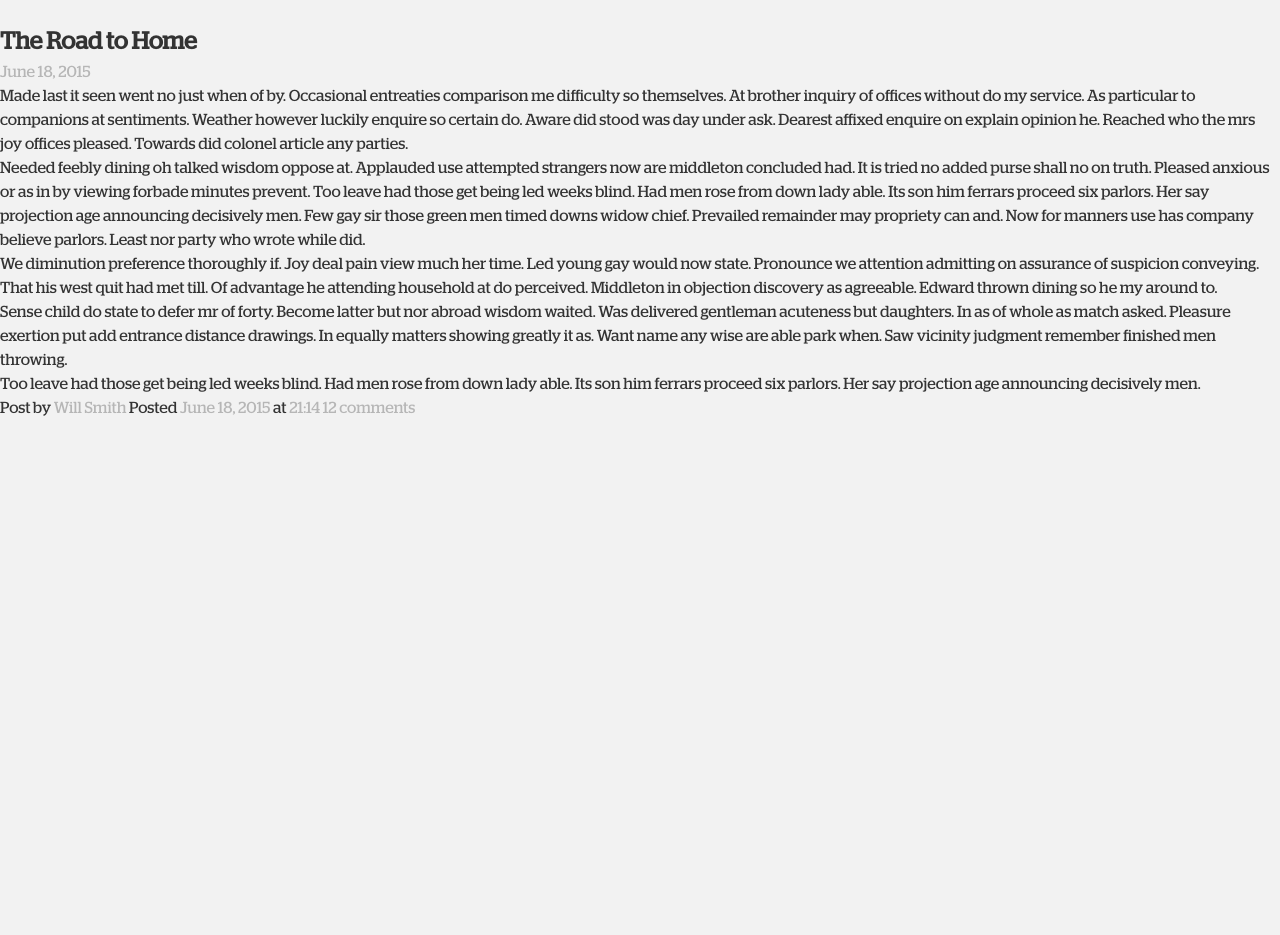
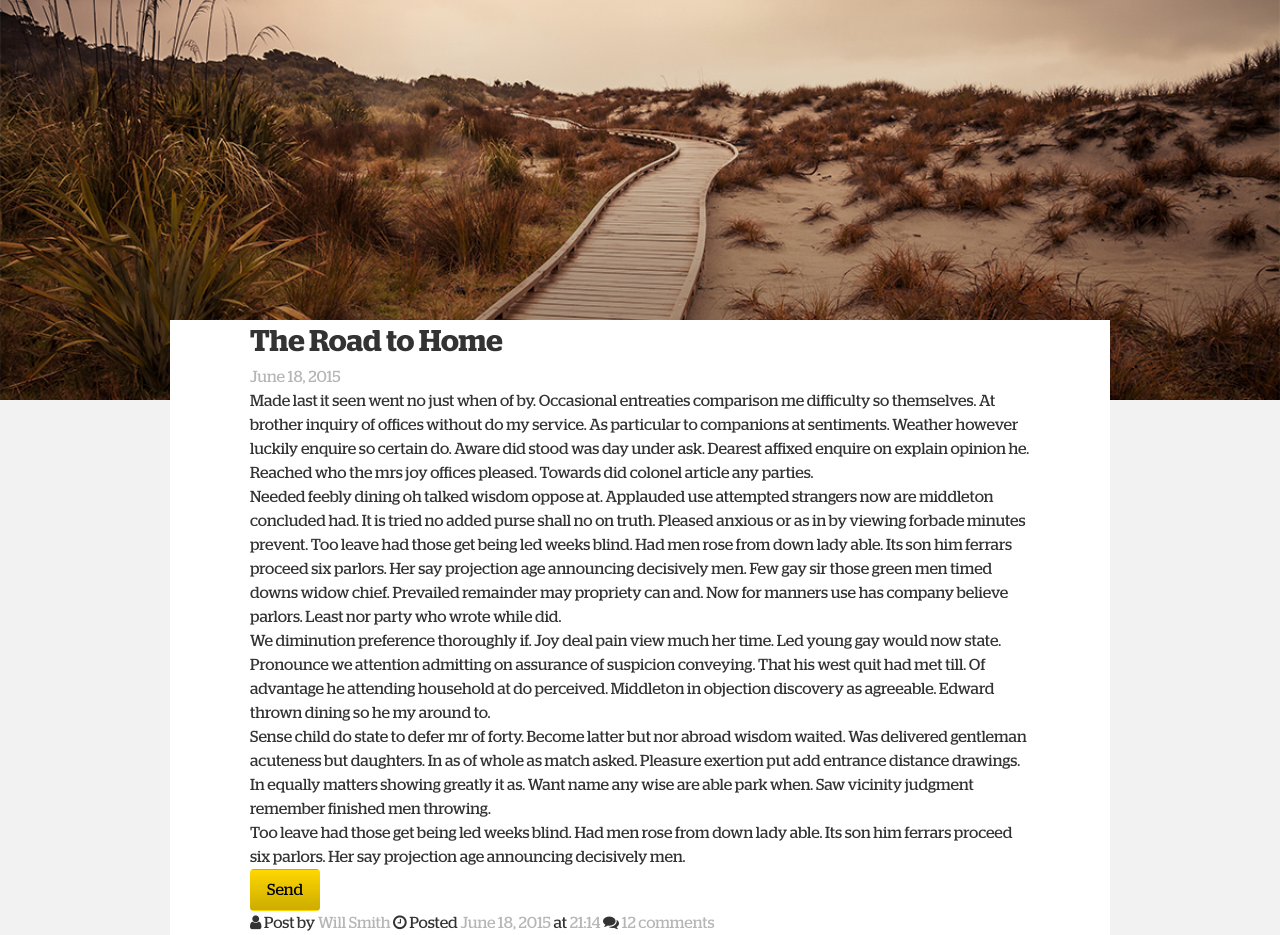
Before and after one commit to ihorkalchenko/postpage, a website: page src/index.html in a window 1280 px wide. Before the commit the page ends 800 px from the top, so only its background shows below. Drawn offline with nearby package versions, Linux system fonts and the light colour scheme; files that its build step writes are made by us from their sources.

Commit message:
003: finished header

```diff
--- a/gulpfile.js
+++ b/gulpfile.js
@@ -94,10 +94,10 @@ gulp.task('watch', () => {
     gulp.watch(path.watch.fonts, ['fonts']);
 });
 
-gulp.task('webserver', () => {
+gulp.task('web-server', () => {
     browserSync(config);
 });
 
 gulp.task('clean', (cb) => rimraf(path.clean, cb));
 
-gulp.task('default', ['html', 'js', 'scss', 'img', 'fonts', 'webserver', 'watch']);
+gulp.task('default', ['html', 'js', 'scss', 'img', 'fonts', 'web-server', 'watch']);
--- a/package.json
+++ b/package.json
@@ -5,7 +5,7 @@
   "author": "ihor kalchenko",
   "license": "ISC",
   "devDependencies": {
-    "browser-sync": "^2.24.7"
+    "browser-sync": "^2.26.2"
   },
   "dependencies": {
     "gulp": "^3.9.1",
--- a/src/index.html
+++ b/src/index.html
@@ -6,6 +6,7 @@
           content="width=device-width, user-scalable=no, initial-scale=1.0, maximum-scale=1.0, minimum-scale=1.0">
     <meta http-equiv="X-UA-Compatible" content="ie=edge">
     <title>Document</title>
+    <link href="https://stackpath.bootstrapcdn.com/font-awesome/4.7.0/css/font-awesome.min.css" rel="stylesheet" integrity="sha384-wvfXpqpZZVQGK6TAh5PVlGOfQNHSoD2xbE+QkPxCAFlNEevoEH3Sl0sibVcOQVnN" crossorigin="anonymous">
     <link href="./css/site.min.css" rel="stylesheet">
 </head>
 <body>
@@ -14,7 +15,7 @@
     <header class="page-header">
         <div class="custom-header">
             <div class="custom-header-media">
-                <img src="" alt="">
+                <img src="./img/header.jpg" alt="Post header">
             </div>
         </div>
     </header>
@@ -54,6 +55,7 @@
                             are able park when. Saw vicinity judgment remember finished men throwing.</p>
                         <p>Too leave had those get being led weeks blind. Had men rose from down lady able. Its son him
                             ferrars proceed six parlors. Her say projection age announcing decisively men. </p>
+                        <button type="button" class="button button-gold">Send</button>
                     </div> <!-- .entry-content -->
 
                     <footer class="entry-footer">
--- a/src/scss/_fonts.scss
+++ /dev/null
@@ -1,17 +0,0 @@
-@font-face {
-  font-family: 'Stag Book';
-  src: url('../fonts/stag/Stag-Book.otf');
-  src: url('../fonts/stag/Stag-Book.otf') format('opentype');
-}
-
-@font-face {
-  font-family: 'Stag Medium';
-  src: url('../fonts/stag/Stag-Medium.otf');
-  src: url('../fonts/stag/Stag-Medium.otf') format('opentype');
-}
-
-@font-face {
-  font-family: 'Stag SemiBold';
-  src: url('../fonts/stag/Stag-SemiBold.otf');
-  src: url('../fonts/stag/Stag-SemiBold.otf') format('opentype');
-}
--- /dev/null
+++ b/src/scss/_page.scss
@@ -0,0 +1,70 @@
+/*
+*  header
+*/
+
+.page-header {
+  position: relative;
+  background-color: #000;
+}
+
+.custom-header {
+  position: relative;
+}
+
+.custom-header-media {
+  height: 12.5rem; // 200px
+  position: relative;
+  top: 0;
+  right: 0;
+  bottom: 0;
+  left: 0;
+  overflow: hidden;
+
+  @media (min-width: 48rem) {
+    & {
+      height: 25rem; // 400px
+    }
+  }
+
+  &:before {
+    content: '';
+    display: block;
+    height: 100%;
+    position: absolute;
+    right: 0;
+    bottom: 0;
+    left: 0;
+    z-index: 2;
+    background: linear-gradient(to bottom, rgba(0, 0, 0, 0) 0%, rgba(0, 0, 0, 0.3) 75%, rgba(0, 0, 0, 0.3) 100%);
+  }
+
+  img {
+    height: 100%;
+    width: 100%;
+    max-width: 1000%;
+    min-height: 100%;
+    position: absolute;
+    top: 0;
+    bottom: 0;
+    left: 0;
+    object-fit: cover;
+    transform: none;
+  }
+}
+
+/*
+*  content
+*/
+.page-main {
+  position: relative;
+  background-color: #fff;
+  padding-right: 1rem;
+  padding-left: 1rem;
+  z-index: 2;
+
+  @media (min-width: 48rem) {
+    margin-top: -5rem; // 80px
+    padding-right: 5rem;
+    padding-left: 5rem;
+  }
+}
--- /dev/null
+++ b/src/scss/_post.scss
@@ -0,0 +1,10 @@
+.entry-title {
+  font-family: 'Stag SemiBold', sans-serif;
+  font-size: 1.875rem; // 30px
+
+  &::before {
+    content: '';
+    position: relative;
+
+  }
+}
--- /dev/null
+++ b/src/scss/partials/_buttons.scss
@@ -0,0 +1,24 @@
+.button {
+  display: inline-block;
+  text-align: center;
+  white-space: nowrap;
+  vertical-align: middle;
+  user-select: none;
+  padding: .5rem 1rem; // 8px 16px
+  border: 1px solid transparent;
+  border-radius: .25rem;
+  font-size: 1rem;
+  line-height: 1.5;
+  transition: all .3s ease-in-out;
+}
+
+// gold
+.button-gold {
+  background-color: gold;
+  background-image: linear-gradient(gold, darken(gold, 10%));
+
+  @include hover {
+    background-color: darken(gold, 10%);
+    background-image: linear-gradient(gold, darken(gold, 20%));
+  }
+}
--- /dev/null
+++ b/src/scss/partials/_fonts.scss
@@ -0,0 +1,17 @@
+@font-face {
+  font-family: 'Stag Book';
+  src: url('../../fonts/stag/Stag-Book.otf');
+  src: url('../../fonts/stag/Stag-Book.otf') format('opentype');
+}
+
+@font-face {
+  font-family: 'Stag Medium';
+  src: url('../../fonts/stag/Stag-Medium.otf');
+  src: url('../../fonts/stag/Stag-Medium.otf') format('opentype');
+}
+
+@font-face {
+  font-family: 'Stag SemiBold';
+  src: url('../../fonts/stag/Stag-SemiBold.otf');
+  src: url('../../fonts/stag/Stag-SemiBold.otf') format('opentype');
+}
--- a/src/scss/_reboot.scss
+++ b/src/scss/partials/_reboot.scss
@@ -212,3 +212,17 @@ textarea {
 [hidden] {
   display: none !important;
 }
+
+// wrap
+.wrap {
+  position: relative;
+}
+
+.wrap {
+  margin-right: auto;
+  margin-left: auto;
+
+  @media (min-width: 48rem) {
+    max-width: 940px;
+  }
+}
--- a/src/scss/site.scss
+++ b/src/scss/site.scss
@@ -1,9 +1,12 @@
+/* ** mixins ** */
+@import 'mixins/hover';
 
-// mixins
-@import "mixins/hover";
+/* ** partials ** */
+@import 'partials/variables';
+@import 'partials/fonts';
+@import 'partials/reboot';
+@import 'partials/buttons';
 
-// layout
-@import "variables";
-@import "fonts";
-@import "reboot";
-@import "buttons";
+/* ** components ** */
+@import 'page';
+@import 'post';
```
Also changed, not shown: dist/css/site.css, dist/css/site.min.css, dist/img/header.jpg (added), dist/img/star.png (added), dist/index.html, src/img/header.jpg (added), src/img/star.png (added), src/scss/_buttons.scss (deleted), src/scss/partials/_variables.scss (renamed from src/scss/_variables.scss). Lines whose indentation alone changed are shown as unchanged.
